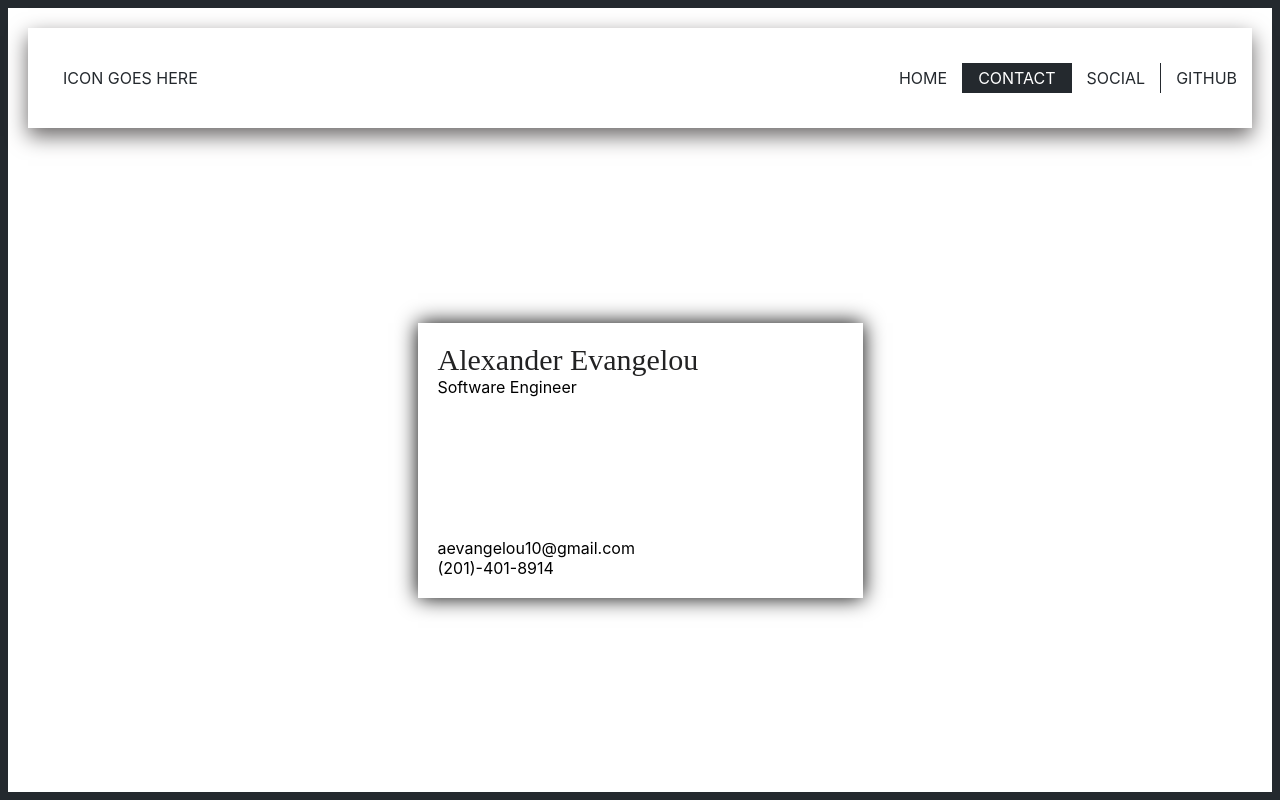
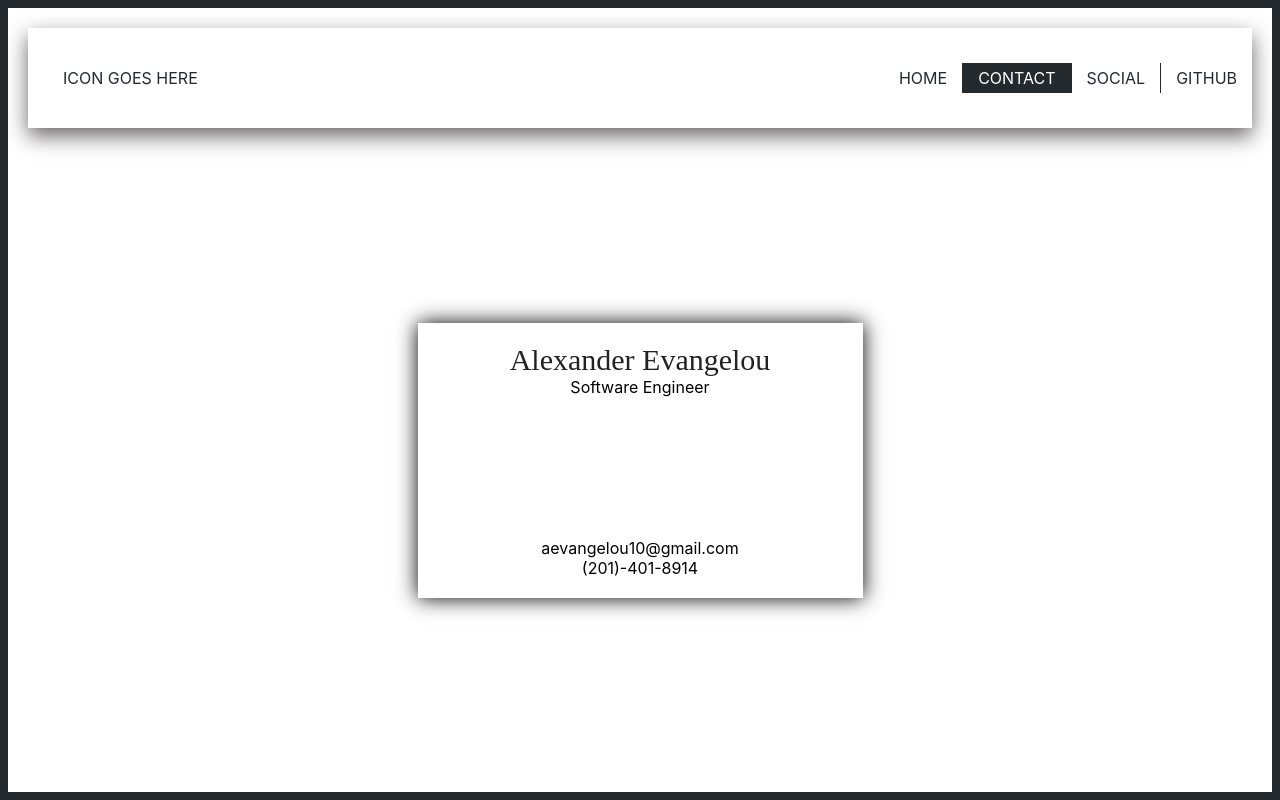
Before and after one commit to evangeloua/Website, a React (Create React App) app: page /#/contact in a window 1280 px wide. Built offline with nearby package versions, Linux system fonts and the light colour scheme.

Commit message:
centering card

```diff
--- a/src/stylesheets/Contact.css
+++ b/src/stylesheets/Contact.css
@@ -4,7 +4,7 @@
     width: 445px;
     box-shadow: 0 0 20px 0;
     justify-content: space-between;
-    align-items: flex-start;
+    align-items: center;
     flex-direction: column;
     /*background: url("../images/seamless-paper-texture-business-card-background.jpg");*/
 }
@@ -21,4 +21,5 @@
 
 p {
     margin: 0;
+    text-align: center;
 }
```
